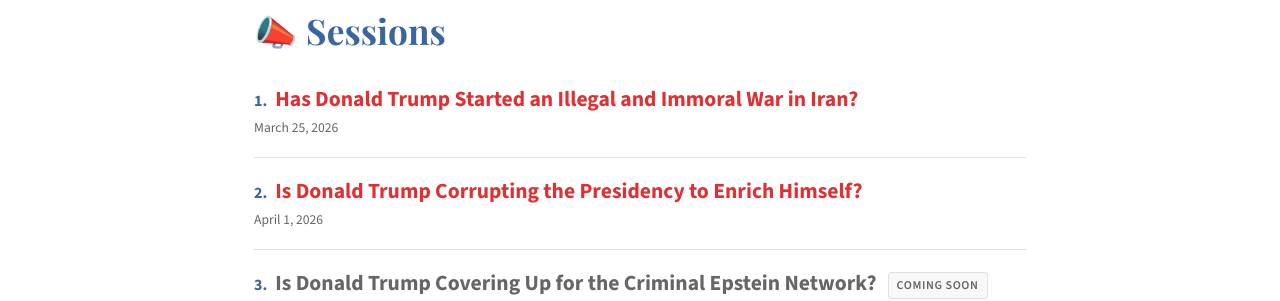
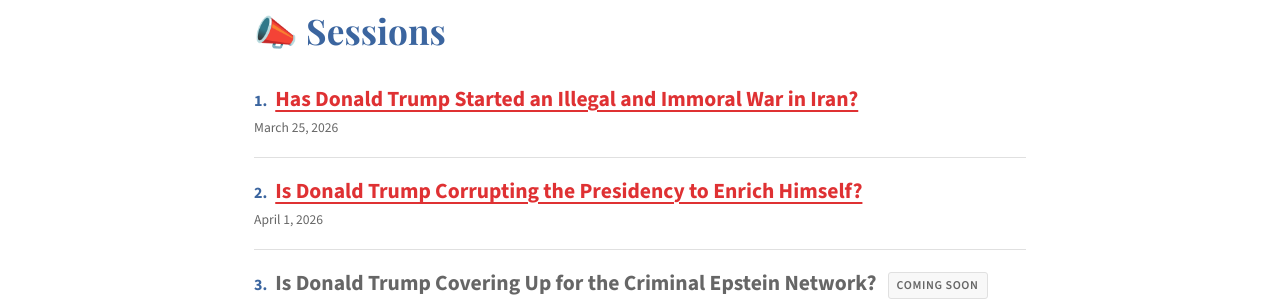
Before and after one commit to beren1hand/citizenstevephd.github.io, a Jekyll site: the page built from index.md, in a window 1280 px wide. Shown: the part 955-1256 px from the top of the page. Built offline with Jekyll 4.4.1, drawn with Linux system fonts in a browser that asks for light colours.

Commit message:
Style change of the links

```diff
--- a/assets/css/style.css
+++ b/assets/css/style.css
@@ -196,13 +196,15 @@ strong {
 
 a {
     color: var(--red);
-    text-decoration: none;
+    text-decoration: underline;
+    text-decoration-thickness: 2px;
+    text-underline-offset: 0.18em;
     transition: color 0.2s;
 }
 
 a:hover {
     color: var(--red-dark);
-    text-decoration: underline;
+    text-decoration-thickness: 2px;
 }
 
 /* ── Lists ── */
```
